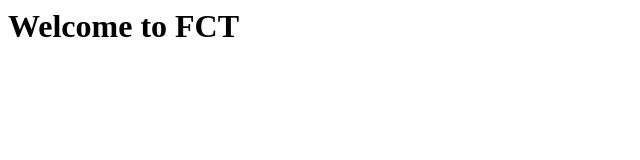
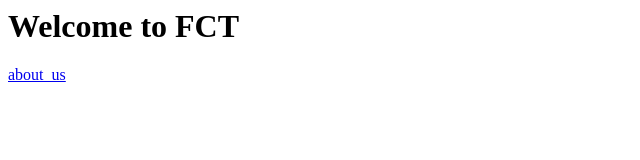
Before and after one commit to iamsakshi7108/git_branch, a plain HTML site: page index.html in a window 1280 px wide. Shown: the full height of the page, 0-640 px from the left. Drawn offline with Linux system fonts and the light colour scheme.

Commit message:
Added about_us.html and modified index.html on anout_us branch

```diff
--- a/index.html
+++ b/index.html
@@ -1 +1,2 @@
 <h1> Welcome to FCT</h1>
+<a href="about_us.html">about_us</a>
```
Also changed, not shown: about_us.html (added, +1 -0 lines).
